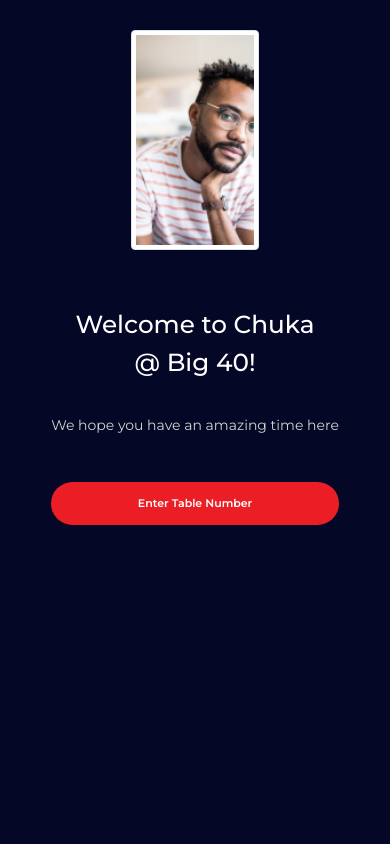
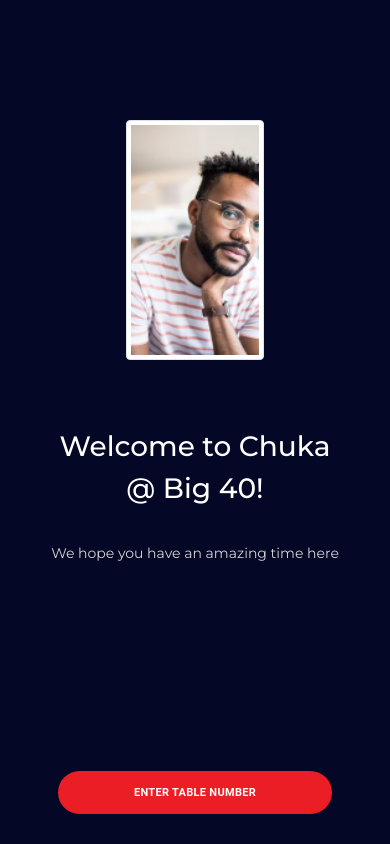
Before and after one commit to KayodeOlusi/Chuka40, a React (Create React App) app: page / in a window 390 px wide. Built offline with nearby package versions, Linux system fonts and the light colour scheme.

Commit message:
working on guest design

```diff
--- a/src/App.css
+++ b/src/App.css
@@ -3,6 +3,7 @@
 /***************Guest Component*************/
 .App {
   font-family: 'Montserrat', sans-serif;
+  overflow-x: hidden;
 }
 
 .guest {
@@ -19,14 +20,14 @@
 
 .guest .container .homepage img {
   height: 250px;
-  margin-top: 30px;
+  margin-top: 60px;
 }
 
 .guest .container .homepage-text .text-header {
-  margin-top: 60px;
   color: white;
   text-align: center;
   font-weight: 800;
+  margin-top: 70px;
 }
 
 .guest .container .homepage-text .text-desc {
@@ -36,17 +37,20 @@
 }
 
 .guest .container .homepage-btn {
-  margin: 0 auto;
-  text-align: center;
+  display: flex;
+  justify-content: center;
+  align-items: center;
 }
 
-.guest .container .homepage-btn .homepage-button  {
+.guest .container  .homepage-button  {
   background-color: #eb1e25;
   padding: 10px 120px;
   border-radius: 47px;
   color: #ffffff;
   font-size: 11px;
   font-weight: 600;
+  bottom: 30px;
+  position: absolute;
 }
 
 /*********************Modal Component***********/
@@ -149,7 +153,12 @@
 /************************************Nigerian Dishes Component*******************/
 .nigeria {
   background-color: #dddddd;
-  height: 100vh;
+  height: 90vh;
+  overflow-y: scroll;
+}
+
+.nigeria::-webkit-scrollbar {
+  display: none;
 }
 
 .nigeria .container .nigeria-header {
@@ -167,7 +176,7 @@
 .checkbox {
   margin: 15px 0px;
   background-color: #fff;
-  padding: 10px 30px;
+  padding: 3px 30px;
   font-size: 20px;
   border-radius: 10px;
   color: black;
@@ -185,12 +194,19 @@
   font-size: 12px;
 }
 
-.nigeria .container .nigerian-meals .meals-button {
+.meal-btn {
+  display: flex;
+  justify-content: center;
+  align-items: center;
+}
+
+.meal-btn .meals-button {
   background-color: #eb1e25;
   color: white;
   border-radius: 47px;
   padding: 10px 80px;
-  margin-top: 100px;
+  bottom: 10px;
+  position: absolute;
 }
 
 /***************Order Component*****************************************/
@@ -389,11 +405,16 @@
 /***********Media Queries******************/
 @media only screen and (min-width: 0px) and (max-width: 480px) {
   .guest .container .homepage img {
-    height: 220px;
+    height: 240px;
+    margin-top: 120px;
+  }
+
+  .guest .container .homepage-text .text-header h2 {
+    font-size: 28px;
   }
 
   .guest .container .homepage-btn .homepage-button {
-    padding: 12px 86px;
+    padding: 12px 76px;
   }
 
   /*******************************/
@@ -403,7 +424,7 @@
   }
 
   .the-modal .modal-container .header h3 {
-    font-size: 18px;
+    font-size: 20px;
   }
 
   .the-modal .modal-container .header p {
@@ -541,6 +562,7 @@
   /**************************************/
   .guest .container .homepage img {
     height: 220px;
+    margin-top: 130px;
   }
 
   /*************************************/
@@ -647,6 +669,7 @@
 @media only screen and (min-width: 769px) and (max-width: 1024px) {
   .guest .container .homepage img {
     height: 220px !important;
+    margin-top: 130px;
   }
 
   .the-modal .modal-container {
--- a/src/components/guests/Guest.js
+++ b/src/components/guests/Guest.js
@@ -1,5 +1,6 @@
 import Image1 from "../../assets/Image1.jpg";
 import { useNavigate } from "react-router-dom";
+import { Button } from "@mui/material";
 
 const Guest = () => {
     const navigate = useNavigate();
@@ -25,10 +26,10 @@ const Guest = () => {
                         <p>We hope you have an amazing time here</p>
                     </div>
                 </div>
-                <div className="homepage-btn" onClick = { showTheModal }>
-                    <div className="btn homepage-button">
+                <div className="homepage-btn">
+                    <Button className="btn homepage-button" onClick = { showTheModal }>
                         Enter Table Number
-                    </div>
+                    </Button>
                 </div>
             </div>
         </div>
--- a/src/components/guests/Nigerian/CheckBox.js
+++ b/src/components/guests/Nigerian/CheckBox.js
@@ -3,7 +3,7 @@ const CheckBox = ({ name, quantity, toppings, id, ...rest }) => {
             <form className="checkbox mt-3">
                 <div className = "available">
                     <label htmlFor = { name }>{ name }</label>
-                    <input { ...rest } type = "checkbox" name = { name } id = { id } value = { name } />
+                    <input { ...rest } type = "checkbox" name = { name } id = { id } value = { name } className = "the-checkbox"/>
                 </div>
                 <div className="desc">
                     <p>{ toppings }</p>
```
Also changed, not shown: src/components/guests/Nigerian/Nigerian.js (+6 -3 lines).
